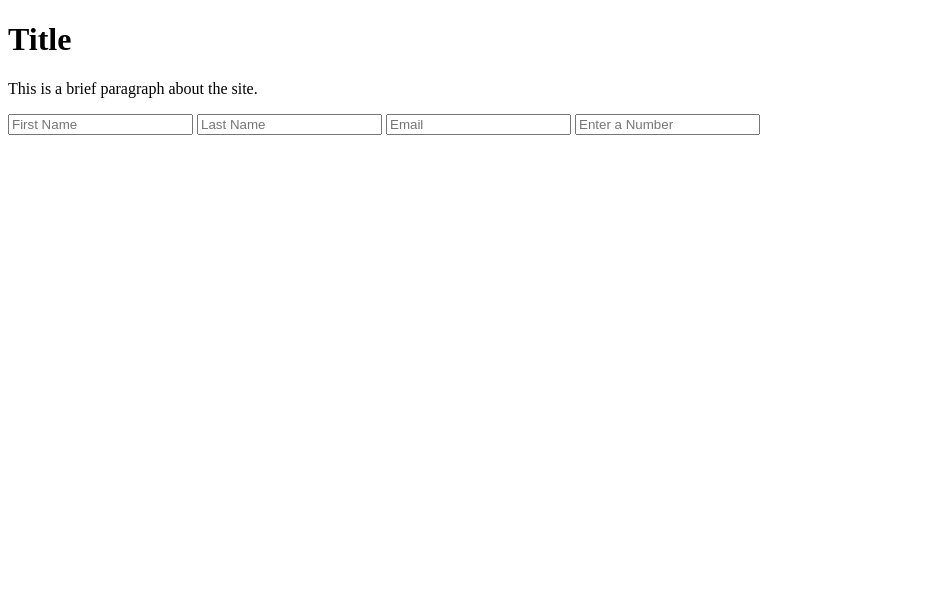
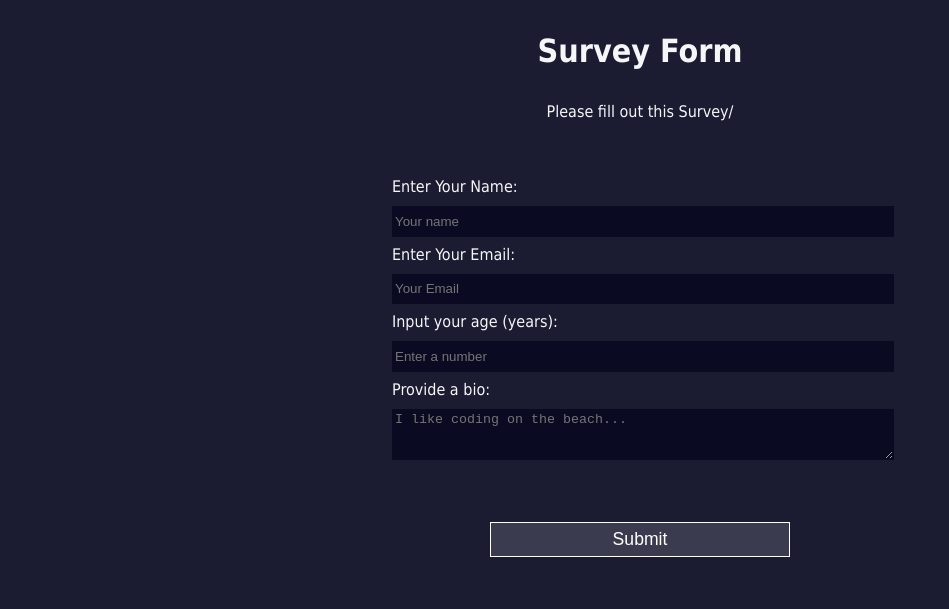
Before and after one commit to KylePDockery/survey-project, a plain HTML site: page index.html in a window 1280 px wide. Shown: the whole page, without its empty margins (0-949 px from the left). Drawn offline with Linux system fonts and the light colour scheme.

Commit message:
Refactor previously used code

```diff
--- a/index.html
+++ b/index.html
@@ -7,14 +7,19 @@
     <title>Survey</title>
 </head>
 <body>
-   <h1 id="title">Title</h1>
-    <p>This is a brief paragraph about the site.</p>
-    <form id="survey-form">
-        <input required id="name-label" type="text" placeholder="First Name"></input>
-        <input required id="last-name-label" type="text"placeholder="Last Name"></input>
-        <input required id="email-label" type="email" placeholder="Email"></input>
-        <input id="number-label" placeholder="Enter a Number"> </input>
-
+<h1 id="title">Survey Form</h1>
+    <p id="description">Please fill out this Survey/</p>
+    <form method="post" action='https://register-demo.freecodecamp.org' id="survey-form">
+      <fieldset>
+        <label for="name" id="name-label" >Enter Your Name: <input id="name" name="name" type="text" required placeholder="Your name"/></label>
+        <label for="email" id="email-label">Enter Your Email: <input id="email" name="email" type="email" required placeholder="Your Email"/></label>
+        <label for="age" id="number-label">Input your age (years): <input id="number" type="number" name="age" min="1" max="100" placeholder="Enter a number"/></label>
+        <label for="bio">Provide a bio:
+          <textarea id="bio" name="bio" rows="3" cols="30" placeholder="I like coding on the beach..."></textarea>
+        </label>
+      </fieldset>
+      <input type="submit" value="Submit" id="submit" />
+    </form>
 
 </body>
 </html>
--- a/styles.css
+++ b/styles.css
@@ -0,0 +1,72 @@
+body {
+    width: 100%;
+    height: 100vh;
+    margin: 0;
+    background-color: #1b1b32;
+    color: #f5f6f7;
+    font-family: Tahoma;
+    font-size: 16px;
+  }
+
+  h1, p {
+    margin: 1em auto;
+    text-align: center;
+  }
+
+  form {
+    width: 60vw;
+    max-width: 500px;
+    min-width: 300px;
+    margin: 0 auto;
+    padding-bottom: 2em;
+  }
+
+  fieldset {
+    border: none;
+    padding: 2rem 0;
+    border-bottom: 3px solid #3b3b4f;
+  }
+
+  fieldset:last-of-type {
+    border-bottom: none;
+  }
+
+  label {
+    display: block;
+    margin: 0.5rem 0;
+  }
+
+  input,
+  textarea,
+  select {
+    margin: 10px 0 0 0;
+    width: 100%;
+    min-height: 2em;
+  }
+
+  input, textarea {
+    background-color: #0a0a23;
+    border: 1px solid #0a0a23;
+    color: #ffffff;
+  }
+
+  .inline {
+    width: unset;
+    margin: 0 0.5em 0 0;
+    vertical-align: middle;
+  }
+
+  input[type="submit"] {
+    display: block;
+    width: 60%;
+    margin: 1em auto;
+    height: 2em;
+    font-size: 1.1rem;
+    background-color: #3b3b4f;
+    border-color: white;
+    min-width: 300px;
+  }
+
+  input[type="file"] {
+    padding: 1px 2px;
+  }
```
